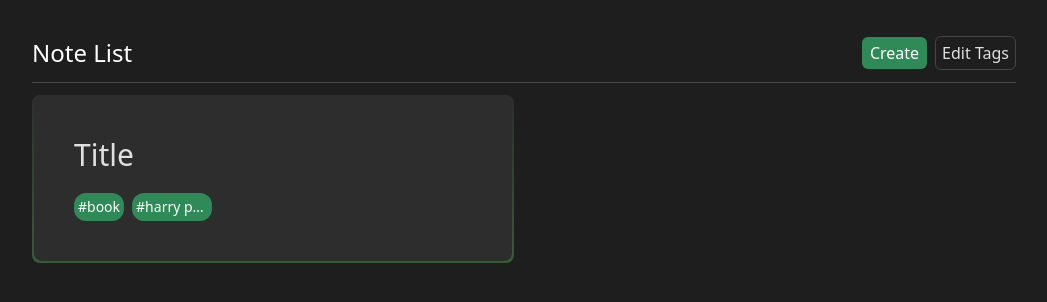
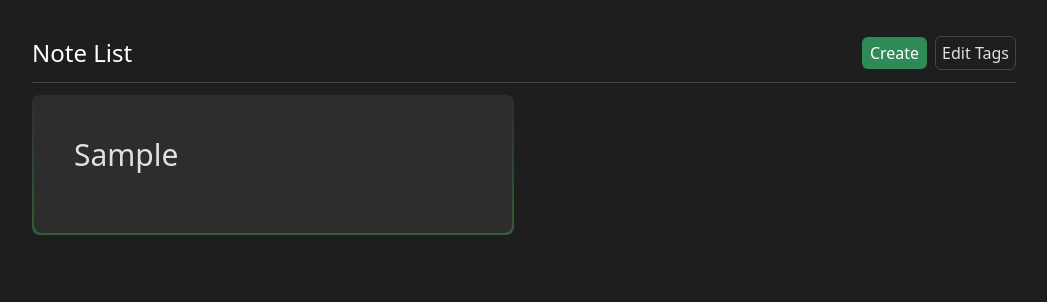
Before and after one commit to ShahinFallah/note-app, a React (Vite) app: page /new in a window 1280 px wide. Both pictures are taken after typing "Sample", "Sample", "Sample" into the empty fields and a click on the button "Save". Shown: the top 302 px of the page, without its empty margins (116-1163 px from the left). Built offline with nearby package versions, Linux system fonts and the light colour scheme.

Commit message:
complete edit note functionality

```diff
--- a/src/App.tsx
+++ b/src/App.tsx
@@ -4,6 +4,9 @@ import NewNote from "./pages/NewNote"
 import { useLocalStorage } from "./hooks/useLocalStorage"
 import { useMemo } from "react"
 import { v4 as uuIdv4 } from 'uuid'
+import EditNote from "./pages/EditNote"
+import Note from "./pages/Note"
+import { NoteLayout } from "./components/NoteLayout"
 
 export type Note = {
   id: string
@@ -41,10 +44,20 @@ function App() {
     })
   }, [notes, tags])
 
-  function onCrateNote({ tags, ...data }: NoteData) {
+  function onCrateNote(data: NoteData) {
     setNotes(prevNote => {
-      return [...prevNote, { ...data, id: uuIdv4(), tagsId: tags.map(tag => tag.id) }]
+      return [...prevNote, { ...data, id: uuIdv4(), tagsId: data.tags.map(tag => tag.id) }]
     })
+  }
+
+  function onEditNote(id: string, { tags, ...data }: NoteData) {
+    setNotes(prevNotes => prevNotes.map(note => {
+      if (note.id === id) {
+        return { ...note, ...data, tagsId: tags.map(tag => tag.id) }
+      } else {
+        return note
+      }
+    }))
   }
 
   function addTag(tag: Tag) {
@@ -57,7 +70,11 @@ function App() {
     <div className="m-4 max-w-5xl mx-auto p-5">
       <Routes>
         <Route path="/" element={<NoteList notes={notesWithTags} />} />
-        <Route path="/new" element={<NewNote onCreateNote={onCrateNote} onAddTag={addTag} />} />
+        <Route path="/new" element={<NewNote onCreateNote={onCrateNote} onAddTag={addTag} availableTags={tags} />} />
+        <Route path="/:id" element={<NoteLayout notes={notesWithTags} />}>
+          <Route index element={<Note />} />
+          <Route path='edit' element={<EditNote onEditNote={onEditNote} onAddTag={addTag} availableTags={tags} />} />
+        </Route>
       </Routes>
     </div>
   )
--- a/src/components/NoteCart.tsx
+++ b/src/components/NoteCart.tsx
@@ -1,14 +1,26 @@
-function NoteCart() {
+import { Link } from "react-router-dom"
+import { Tag } from "../App"
+
+type NoteCartProps = {
+    title: string
+    tags: Tag[]
+    id: string
+}
+
+function NoteCart({ title, tags, id }: NoteCartProps) {
     return (
-        <div className="bg-gradient-to-b from-bg-200 to-accent-200 rounded-lg p-0.5 cursor-pointer hover:-translate-y-1 transition-transform">
-            <div className="flex flex-col bg-bg-200 rounded-lg p-10 text-text-200">
-                <h1 className="text-3xl">Title</h1>
-                <div className="flex mt-5 gap-2 w-2/3 flex-wrap">
-                    <span className="text-sm text-white p-1 bg-primary-100 rounded-xl truncate max-w-20">#book</span>
-                    <span className="text-sm text-white p-1 bg-primary-100 rounded-xl truncate max-w-20">#harry potter</span>
+        <Link to={id}>
+            <div className="bg-gradient-to-b from-bg-200 to-accent-200 rounded-lg p-0.5 cursor-pointer hover:-translate-y-1 transition-transform">
+                <div className="flex flex-col bg-bg-200 rounded-lg p-10 h-full text-text-200 flex-wrap">
+                    <h1 className="text-3xl w-full break-words">{title}</h1>
+                    <div className="flex mt-5 gap-1 w-2/3 flex-wrap">
+                        {tags.map(tag => (
+                            <span key={tag.id} className="text-sm text-white p-1 bg-primary-100 rounded-lg truncate max-w-20">#{tag.label}</span>
+                        ))}
+                    </div>
                 </div>
             </div>
-        </div>
+        </Link>
     )
 }
 
--- a/src/components/NoteForm.tsx
+++ b/src/components/NoteForm.tsx
@@ -2,16 +2,23 @@ import { FormEvent, useRef, useState } from "react"
 import ReactSelectCreatable from "react-select/creatable"
 import { NoteData, Tag } from "../App"
 import { v4 as uuIdv4 } from 'uuid'
-import { useNavigate } from "react-router-dom"
+import { Link, useNavigate } from "react-router-dom"
 
 type NoteFormProps = {
     onSubmit: (data: NoteData) => void
     onAddTag: (data: Tag) => void
-}
+    availableTags: Tag[]
+} & Partial<NoteData>
 
-export default function NoteForm({ onSubmit, onAddTag }: NoteFormProps) {
+export default function NoteForm({
+    onSubmit,
+    onAddTag,
+    availableTags,
+    title = '',
+    markdown = '',
+    tags = [] }: NoteFormProps) {
     const navigate = useNavigate()
-    const [selectedTags, setSelectedTags] = useState<Tag[]>([])
+    const [selectedTags, setSelectedTags] = useState<Tag[]>(tags)
     const titleRef = useRef<HTMLInputElement>(null)
     const markdownRef = useRef<HTMLTextAreaElement>(null)
 
@@ -36,6 +43,7 @@ export default function NoteForm({ onSubmit, onAddTag }: NoteFormProps) {
                     <input
                         ref={titleRef}
                         required
+                        defaultValue={title}
                         id="title"
                         type="text"
                         className="bg-transparent border border-bg-200 rounded-lg p-1.5 px-4 focus:outline-none text-text-200 focus:border-blue-500 transition"
@@ -91,8 +99,7 @@ export default function NoteForm({ onSubmit, onAddTag }: NoteFormProps) {
                             onAddTag(newValue)
 
                         }}
-                        options={[
-                        ]}
+                        options={availableTags.map(tag => ({ label: tag.label, value: tag.id }))}
                         value={selectedTags.map(tag => ({ label: tag.label, value: tag.id }))}
                         onChange={tags => {
                             setSelectedTags(tags.map(tag => {
@@ -105,6 +112,7 @@ export default function NoteForm({ onSubmit, onAddTag }: NoteFormProps) {
             <div className="flex flex-col gap-1">
                 <label htmlFor="markdown">body</label>
                 <textarea
+                    defaultValue={markdown}
                     ref={markdownRef}
                     required
                     placeholder="Enter your body..."
@@ -113,7 +121,9 @@ export default function NoteForm({ onSubmit, onAddTag }: NoteFormProps) {
             </div>
             <div className="flex justify-end space-x-2 mt-2">
                 <button className="bg-primary-100 rounded-md px-2">Save</button>
-                <button type="button" className="border border-bg-200 px-2 p-0.5 rounded-md">Cancel</button>
+                <Link to='..'>
+                    <button type="button" className="border border-bg-200 px-2 p-0.5 rounded-md">Cancel</button>
+                </Link>
             </div>
         </form>
     )
--- /dev/null
+++ b/src/components/NoteLayout.tsx
@@ -0,0 +1,20 @@
+import { Navigate, Outlet, useOutletContext, useParams } from "react-router-dom";
+import { Note } from "../App";
+
+type NoteLayoutProps = {
+    notes: Note[]
+}
+
+export function NoteLayout({ notes }:NoteLayoutProps) {
+    const { id } = useParams()
+
+    const note = notes.find(n => n.id === id)
+    if (note === undefined) return <Navigate to='/' />
+
+    return <Outlet context={note} />
+
+}
+
+export function useNote() {
+    return useOutletContext<Note>()
+}
--- /dev/null
+++ b/src/pages/EditNote.tsx
@@ -0,0 +1,23 @@
+import { NoteData, Tag } from "../App"
+import NoteForm from "../components/NoteForm"
+import { useNote } from "../components/NoteLayout"
+
+type NewNoteProps = {
+    onEditNote: (id:string, data: NoteData) => void
+    onAddTag: (data: Tag) => void
+    availableTags: Tag[]
+}
+
+
+export default function EditNote({ onEditNote, onAddTag, availableTags }: NewNoteProps) {
+
+    const note = useNote()
+    return (
+        <div className="text-white">
+            <div className="border-b border-bg-300 pb-3 mb-5">
+                <h1 className="text-2xl">Edit Note</h1>
+            </div>
+            <NoteForm onSubmit={data => onEditNote(note.id, data)} onAddTag={onAddTag} availableTags={availableTags} title={note.title} markdown={note.markdown} tags={note.tags} />
+        </div>
+    )
+}
--- a/src/pages/NewNote.tsx
+++ b/src/pages/NewNote.tsx
@@ -4,16 +4,17 @@ import NoteForm from "../components/NoteForm"
 type NewNoteProps = {
     onCreateNote: (data: NoteData) => void
     onAddTag: (tag: Tag) => void
+    availableTags: Tag[]
 }
 
-function NewNote({ onCreateNote, onAddTag }: NewNoteProps) {
+function NewNote({ onCreateNote, onAddTag, availableTags }: NewNoteProps) {
 
     return (
         <div className="text-white">
             <div className="border-b border-bg-300 pb-3 mb-5">
                 <h1 className="text-2xl">New Note</h1>
             </div>
-            <NoteForm onSubmit={onCreateNote} onAddTag={onAddTag} />
+            <NoteForm onSubmit={onCreateNote} onAddTag={onAddTag} availableTags={availableTags} />
         </div>
     )
 }
--- /dev/null
+++ b/src/pages/Note.tsx
@@ -0,0 +1,31 @@
+import { Link } from "react-router-dom"
+import { useNote } from "../components/NoteLayout"
+
+export default function Note() {
+
+  const note = useNote()
+
+  return (
+    <div className="flex flex-col">
+      <div className="flex justify-between items-center text-white border-b border-bg-300 pb-3 mb-3">
+        <h1 className="text-2xl">Note</h1>
+        <div className="space-x-2">
+          <Link to='edit'>
+          <button className="bg-primary-100 p-1 px-2 rounded-md hover:-translate-x-1 transition">Edit</button>
+          </Link>
+          <button className="border border-red-900 text-red-100 p-1 px-1.5 rounded-md hover:rounded-md">Delete</button>
+          <button className="border border-bg-300 text-text-200 p-1 px-1.5 rounded-md hover:rounded-md">Back</button>
+        </div>
+      </div>
+      <div className="flex justify-between items-center px-3 mt-5">
+        <h1 className="text-3xl text-white font-[650] w-1/2 break-words">{note.title}</h1>
+        <div className="flex flex-wrap grow gap-1 justify-end">
+          {note.tags.map(tag => (
+            <span key={tag.id} className="text-sm text-white p-1 bg-primary-100 rounded-lg truncate max-w-32">#{tag.label}</span>
+          ))}
+        </div>
+      </div>
+      <div className="text-text-200 border border-bg-300 p-2.5 rounded-2xl mt-4">{note.markdown}</div>
+    </div>
+  )
+}
--- a/src/pages/NoteList.tsx
+++ b/src/pages/NoteList.tsx
@@ -20,7 +20,11 @@ function NoteList({ notes }: NoteListProps) {
             </div>
             <div className="grid grid-cols-2 gap-5">
                 {notes.map(note => (
-                    <NoteCart key={note.id} />
+                    <NoteCart
+                        key={note.id}
+                        title={note.title}
+                        tags={note.tags}
+                        id={note.id} />
                 ))}
             </div>
         </div>
```
